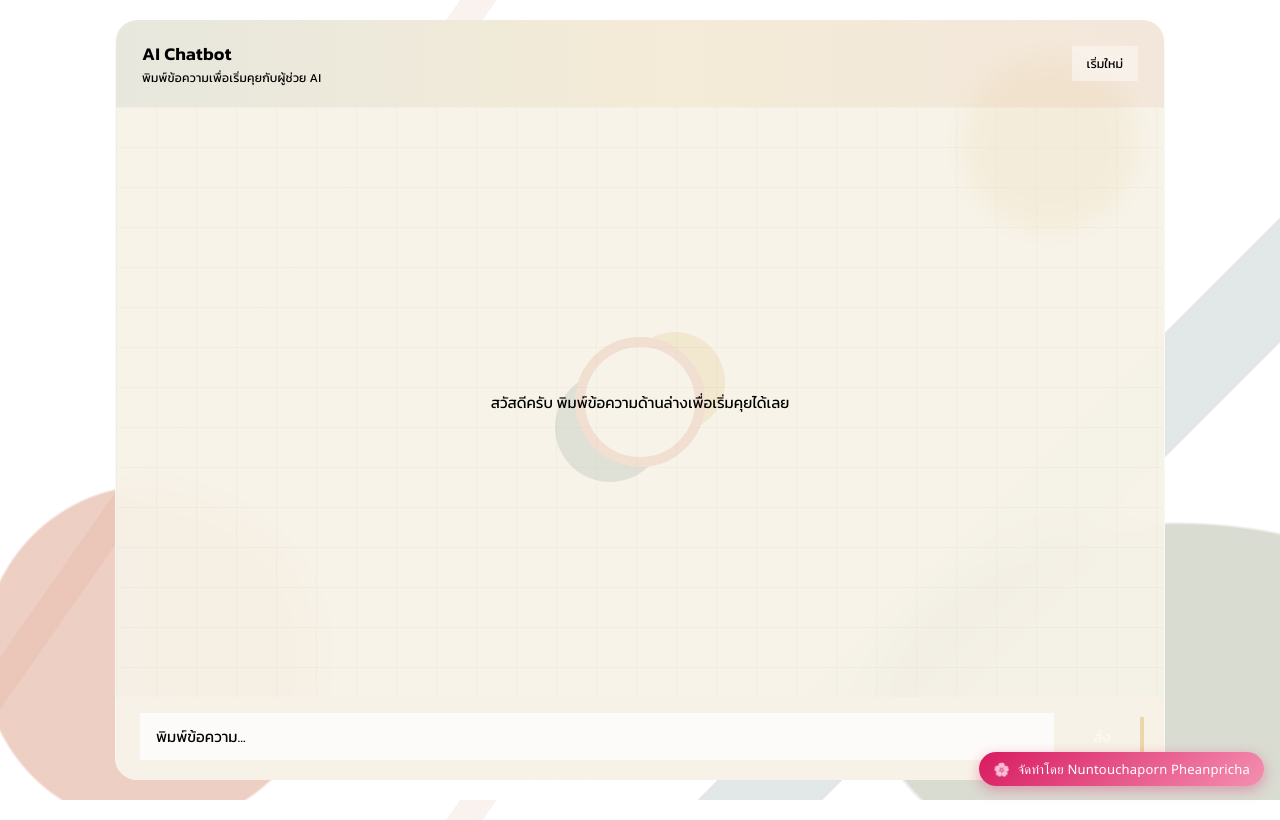
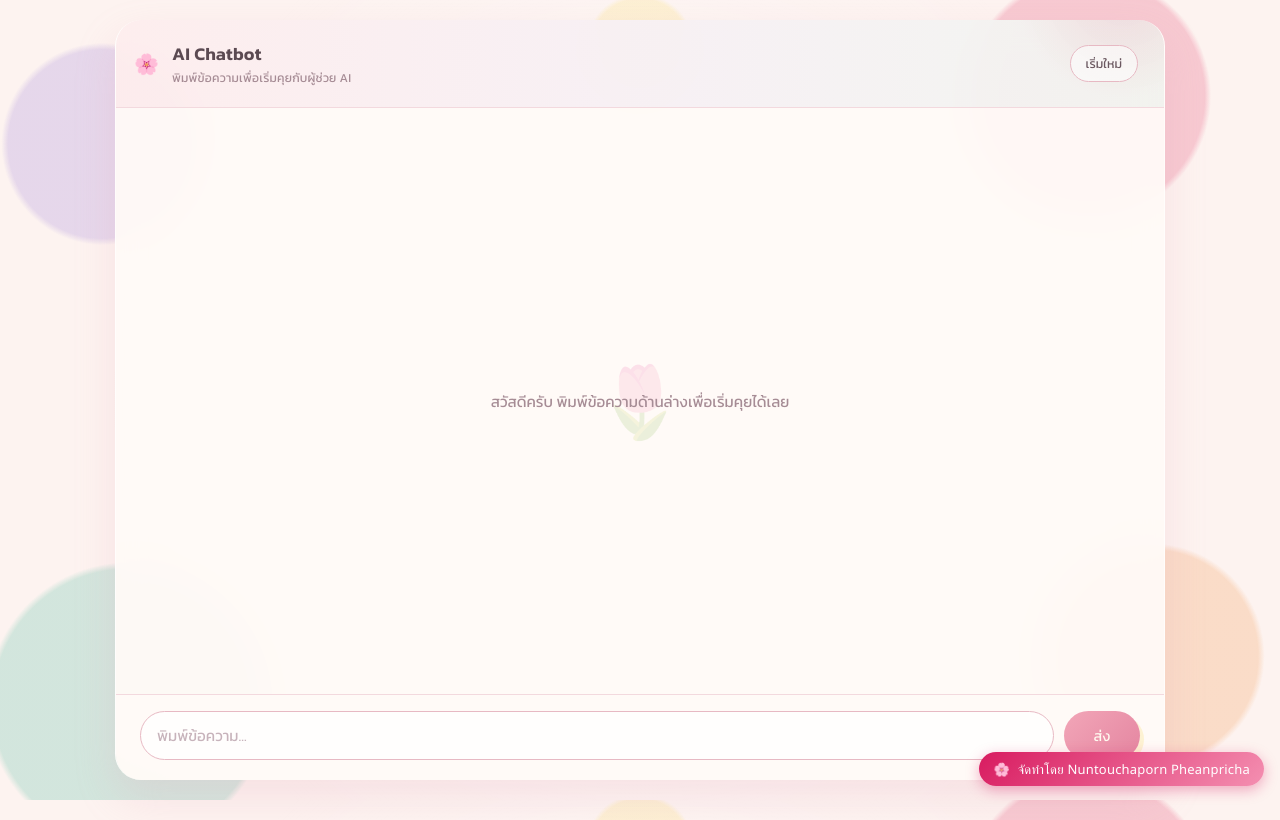
Before and after one commit to nuntouch/chatbot-kmitl, a FastAPI app: page / in a window 1280 px wide. Run offline with FastAPI, Linux system fonts and the light colour scheme; parts of the project's set-up code (start-up, migrations or seed data) failed here and were passed over; some libraries are stand-ins or nearby versions.

Commit message:
Update style.css

````diff
--- a/static/css/style.css
+++ b/static/css/style.css
@@ -1,57 +1,53 @@
-```css
 /* =========================================================
-   MID-CENTURY MODERN — INTELLIGENT BUSINESS KNOWLEDGE ASSISTANT
+   สวนดอกไม้แสนหวาน — FLOWER SHOP CHAT ASSISTANT
    Concept:
-   Warm editorial / architectural / futuristic
-   Cream + Terracotta + Mustard + Olive + Deep Teal
+   นุ่มนวล อบอุ่น น่ารักแบบนิยายวัยเด็ก
+   Blush Pink + Lavender + Mint + Peach + Cream
    ========================================================= */
 
 /* ---------- DESIGN TOKENS ---------- */
 
 :root {
   /* Main palette */
-  --color-bg: #eee5d5;
-  --color-surface: #f7f2e8;
-  --color-surface-alt: #e4d6bd;
+  --color-bg: #fdf3f0;
+  --color-surface: #fffaf7;
+  --color-surface-alt: #fbe9ec;
 
-  --color-ink: #29251f;
-  --color-text: #332e27;
-  --color-text-muted: #766b5d;
-  --color-text-faint: #9d907e;
+  --color-ink: #5b4a52;
+  --color-text: #6b5860;
+  --color-text-muted: #a68c95;
+  --color-text-faint: #c7b3bb;
 
-  --color-border: #d2c2a7;
-  --color-border-strong: #a99576;
+  --color-border: #f3d9de;
+  --color-border-strong: #e7b9c3;
 
-  /* Mid-century signature colors */
-  --color-clay: #c65f3a;
-  --color-clay-dark: #a84729;
-  --color-mustard: #d6a43c;
-  --color-olive: #69734b;
-  --color-teal: #35645c;
-  --color-cream: #f7f2e8;
+  /* สีสันสดใสแบบดอกไม้ */
+  --color-pink: #f2a6b8;
+  --color-pink-dark: #e485a0;
+  --color-lavender: #c9b6e4;
+  --color-mint: #a8d8c9;
+  --color-peach: #f7c59f;
+  --color-butter: #fbe8a6;
+  --color-cream: #fffaf7;
 
-  --color-accent: var(--color-clay);
-  --color-accent-hover: var(--color-clay-dark);
+  --color-accent: var(--color-pink);
+  --color-accent-hover: var(--color-pink-dark);
 
-  --color-danger: #9e4538;
-  --color-danger-hover: #82352c;
+  --color-danger: #e08a8a;
+  --color-danger-hover: #d16f6f;
 
-  /* Geometry */
-  --radius-sm: 6px;
-  --radius-md: 12px;
-  --radius-lg: 22px;
+  /* Geometry: โค้งมนขึ้นทั้งหมด ให้ความรู้สึกนุ่มนวล */
+  --radius-sm: 10px;
+  --radius-md: 16px;
+  --radius-lg: 24px;
   --radius-pill: 999px;
 
   --space-sm: 8px;
   --space-md: 16px;
   --space-lg: 24px;
 
-  /* Modern depth */
-  --shadow-soft:
-    0 10px 30px rgba(67, 52, 35, 0.10);
-
-  --shadow-card:
-    0 18px 45px rgba(67, 52, 35, 0.14);
+  --shadow-soft: 0 10px 26px rgba(226, 160, 180, 0.18);
+  --shadow-card: 0 18px 40px rgba(226, 160, 180, 0.22);
 }
 
 
@@ -83,55 +79,47 @@ body {
   overflow: hidden;
 
   /* =====================================================
-     MID-CENTURY ARCHITECTURAL BACKGROUND
-     Layered geometric shapes
+     พื้นหลังสวนดอกไม้แสนหวาน
+     ดอกไม้กลมๆ ลอยนุ่มๆ หลายสี ให้บรรยากาศนิยายวัยเด็ก
      ===================================================== */
 
   background-color: var(--color-bg);
 
   background-image:
-
-    /* Large sun */
+    /* ดอกไม้ชมพู มุมขวาบน */
     radial-gradient(
-      circle at 82% 18%,
-      rgba(214, 164, 60, 0.95) 0 7%,
-      transparent 7.2%
+      circle at 85% 12%,
+      rgba(242, 166, 184, 0.55) 0 9%,
+      transparent 9.5%
     ),
-
-    /* Terracotta circle */
+    /* ดอกไม้ลาเวนเดอร์ มุมซ้ายบน */
     radial-gradient(
-      circle at 12% 82%,
-      rgba(198, 95, 58, 0.30) 0 13%,
-      transparent 13.2%
+      circle at 8% 18%,
+      rgba(201, 182, 228, 0.45) 0 7%,
+      transparent 7.5%
     ),
-
-    /* Olive geometric field */
+    /* ดอกไม้มินต์ มุมซ้ายล่าง */
     radial-gradient(
-      ellipse at 92% 88%,
-      rgba(105, 115, 75, 0.25) 0 18%,
-      transparent 18.3%
+      circle at 10% 88%,
+      rgba(168, 216, 201, 0.5) 0 10%,
+      transparent 10.5%
     ),
-
-    /* Teal architectural block */
-    linear-gradient(
-      135deg,
-      transparent 0 72%,
-      rgba(53, 100, 92, 0.15) 72% 78%,
-      transparent 78%
+    /* ดอกไม้พีช มุมขวาล่าง */
+    radial-gradient(
+      circle at 90% 82%,
+      rgba(247, 197, 159, 0.5) 0 8%,
+      transparent 8.5%
     ),
-
-    /* Mid-century diagonal */
-    linear-gradient(
-      125deg,
-      transparent 0 25%,
-      rgba(198, 95, 58, 0.08) 25% 27%,
-      transparent 27%
+    /* ดอกบัตเตอร์เหลืองอ่อน ตรงกลางค่อนบน */
+    radial-gradient(
+      circle at 50% 6%,
+      rgba(251, 232, 166, 0.4) 0 5%,
+      transparent 5.5%
     ),
-
-    /* Fine paper texture feeling */
+    /* แสงนุ่มตรงกลาง ให้ความรู้สึกฝันหวาน */
     radial-gradient(
       circle at center,
-      rgba(255,255,255,0.35),
+      rgba(255, 255, 255, 0.5),
       transparent 70%
     );
 
@@ -156,13 +144,12 @@ body {
 
   margin: 0 auto;
 
-  background:
-    rgba(247, 242, 232, 0.92);
+  background: rgba(255, 250, 247, 0.94);
 
   backdrop-filter: blur(14px);
 
-  border-left: 1px solid rgba(255,255,255,0.5);
-  border-right: 1px solid rgba(255,255,255,0.5);
+  border-left: 1px solid rgba(255, 255, 255, 0.6);
+  border-right: 1px solid rgba(255, 255, 255, 0.6);
 
   box-shadow: var(--shadow-card);
 
@@ -170,29 +157,28 @@ body {
 }
 
 
-/* ---------- Decorative Mid-century shapes ---------- */
+/* ---------- ดอกไม้ตกแต่งมุมจอ ---------- */
 
 .app-container::before {
   content: "";
 
   position: absolute;
 
-  width: 240px;
-  height: 240px;
+  width: 220px;
+  height: 220px;
 
-  top: -150px;
-  right: -80px;
+  top: -140px;
+  right: -70px;
 
   border-radius: 50%;
 
-  background:
-    repeating-conic-gradient(
-      from 0deg,
-      var(--color-clay) 0deg 10deg,
-      transparent 10deg 20deg
-    );
+  background: radial-gradient(
+    circle,
+    var(--color-pink) 0%,
+    transparent 70%
+  );
 
-  opacity: 0.12;
+  opacity: 0.35;
 
   pointer-events: none;
 }
@@ -202,18 +188,21 @@ body {
 
   position: absolute;
 
-  width: 170px;
-  height: 170px;
+  width: 160px;
+  height: 160px;
 
-  bottom: -100px;
-  left: -70px;
+  bottom: -90px;
+  left: -60px;
 
   border-radius: 50%;
 
-  background:
-    var(--color-mustard);
+  background: radial-gradient(
+    circle,
+    var(--color-mint) 0%,
+    transparent 70%
+  );
 
-  opacity: 0.12;
+  opacity: 0.35;
 
   pointer-events: none;
 }
@@ -235,37 +224,31 @@ body {
 
   gap: var(--space-md);
 
-  background:
-    linear-gradient(
-      90deg,
-      rgba(53, 100, 92, 0.08),
-      rgba(214, 164, 60, 0.10),
-      rgba(198, 95, 58, 0.08)
-    );
+  background: linear-gradient(
+    90deg,
+    rgba(242, 166, 184, 0.15),
+    rgba(201, 182, 228, 0.15),
+    rgba(168, 216, 201, 0.15)
+  );
 
   border-bottom: 1px solid var(--color-border);
 }
 
 
-/* Small geometric accent */
+/* ดอกไม้เล็กๆ แทนขีดเหลี่ยมเดิม */
 
 .app-header::before {
-  content: "";
+  content: "🌸";
 
-  width: 8px;
-  height: 34px;
-
-  background: var(--color-clay);
+  font-size: 20px;
+  line-height: 1;
 
   position: absolute;
-  left: 0;
+  left: 18px;
   top: 50%;
 
   transform: translateY(-50%);
-
-  border-radius: 0 4px 4px 0;
 }
-
 
 .app-header-text {
   display: flex;
@@ -274,6 +257,8 @@ body {
   gap: 2px;
 
   min-width: 0;
+
+  padding-left: 30px;
 }
 
 
@@ -311,8 +296,7 @@ body {
 
   border: 1px solid var(--color-border-strong);
 
-  background:
-    rgba(255,255,255,0.45);
+  background: rgba(255, 255, 255, 0.55);
 
   color: var(--color-text);
 
@@ -361,20 +344,6 @@ body {
   flex-direction: column;
 
   gap: 14px;
-
-  /* subtle architectural grid */
-  background-image:
-    linear-gradient(
-      rgba(105,115,75,0.035) 1px,
-      transparent 1px
-    ),
-    linear-gradient(
-      90deg,
-      rgba(105,115,75,0.035) 1px,
-      transparent 1px
-    );
-
-  background-size: 40px 40px;
 
   scroll-behavior: smooth;
 }
@@ -420,24 +389,16 @@ body {
 }
 
 
-/* Decorative central symbol */
+/* ดอกไม้จางๆ ประดับตรงกลาง */
 
 .empty-state::before {
-  content: "";
+  content: "🌷";
 
   position: absolute;
 
-  width: 110px;
-  height: 110px;
+  font-size: 70px;
 
-  border-radius: 50%;
-
-  border:
-    10px solid rgba(198,95,58,0.13);
-
-  box-shadow:
-    35px -20px 0 -15px rgba(214,164,60,0.15),
-    -30px 25px 0 -10px rgba(53,100,92,0.12);
+  opacity: 0.15;
 
   z-index: -1;
 }
@@ -734,17 +667,13 @@ body {
 
   gap: 10px;
 
-  padding:
-    15px 20px 18px;
+  padding: 15px 20px 18px;
 
-  border-top:
-    1px solid var(--color-border);
+  border-top: 1px solid var(--color-border);
 
-  background:
-    rgba(247,242,232,0.96);
+  background: rgba(255, 250, 247, 0.96);
 
-  backdrop-filter:
-    blur(15px);
+  backdrop-filter: blur(15px);
 }
 
 
@@ -755,26 +684,19 @@ body {
 .message-input {
   flex: 1;
 
-  padding:
-    12px 16px;
+  padding: 12px 16px;
 
-  border-radius:
-    var(--radius-pill);
+  border-radius: var(--radius-pill);
 
-  border:
-    1px solid var(--color-border-strong);
+  border: 1px solid var(--color-border-strong);
 
-  background:
-    rgba(255,255,255,0.72);
+  background: rgba(255, 255, 255, 0.8);
 
-  color:
-    var(--color-text);
+  color: var(--color-text);
 
-  font-family:
-    inherit;
+  font-family: inherit;
 
-  font-size:
-    0.95rem;
+  font-size: 0.95rem;
 
   transition:
     border-color 0.2s ease,
@@ -837,68 +751,51 @@ body {
 /* SEND */
 
 .send-button {
-  background:
-    var(--color-teal);
+  background: linear-gradient(135deg, var(--color-pink), var(--color-pink-dark));
 
-  color:
-    #fffaf0;
+  color: #fffaf0;
 
-  box-shadow:
-    4px 4px 0 rgba(214,164,60,0.35);
+  box-shadow: 4px 4px 0 rgba(251, 232, 166, 0.45);
 }
 
 
 .send-button:not(:disabled):hover {
-  background:
-    #294f49;
+  transform: translateY(-1px);
 
-  transform:
-    translateY(-1px);
-
-  box-shadow:
-    5px 6px 0 rgba(214,164,60,0.35);
+  box-shadow: 5px 6px 0 rgba(251, 232, 166, 0.5);
 }
 
 
 .send-button:disabled {
-  background:
-    var(--color-border-strong);
+  background: var(--color-border-strong);
 
-  color:
-    #eee4d3;
+  color: #fdf4f0;
 
-  cursor:
-    not-allowed;
+  cursor: not-allowed;
 
-  box-shadow:
-    none;
+  box-shadow: none;
 }
 
 
 /* STOP */
 
 .stop-button {
-  background:
-    var(--color-danger);
+  background: var(--color-danger);
 
-  color:
-    var(--color-cream);
+  color: var(--color-cream);
 }
 
 
 .stop-button:hover {
-  background:
-    var(--color-danger-hover);
+  background: var(--color-danger-hover);
 
-  transform:
-    translateY(-1px);
+  transform: translateY(-1px);
 }
 
 
 .stop-button.hidden,
 .send-button.hidden {
-  display:
-    none;
+  display: none;
 }
 
 
@@ -911,37 +808,29 @@ body {
   .app-container {
     max-width: 920px;
 
-    margin:
-      20px auto;
+    margin: 20px auto;
 
-    height:
-      calc(100vh - 40px);
+    height: calc(100vh - 40px);
 
-    border-radius:
-      22px;
+    border-radius: 26px;
 
-    overflow:
-      hidden;
+    overflow: hidden;
   }
 
   .message {
-    max-width:
-      78%;
+    max-width: 78%;
   }
 
   .app-header {
-    padding:
-      20px 26px;
+    padding: 20px 26px;
   }
 
   .chat-window {
-    padding:
-      28px 32px;
+    padding: 28px 32px;
   }
 
   .chat-form {
-    padding:
-      16px 24px 20px;
+    padding: 16px 24px 20px;
   }
 }
 
````
Also changed, not shown: other parts of static/css/style.css (+58 -112 lines).
